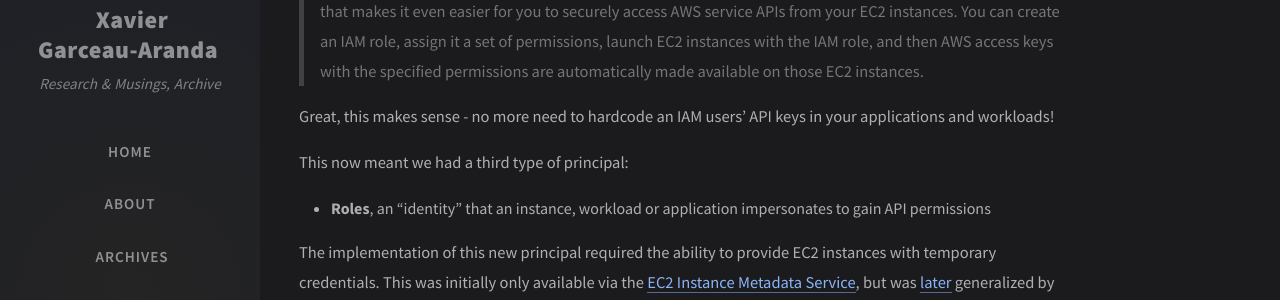
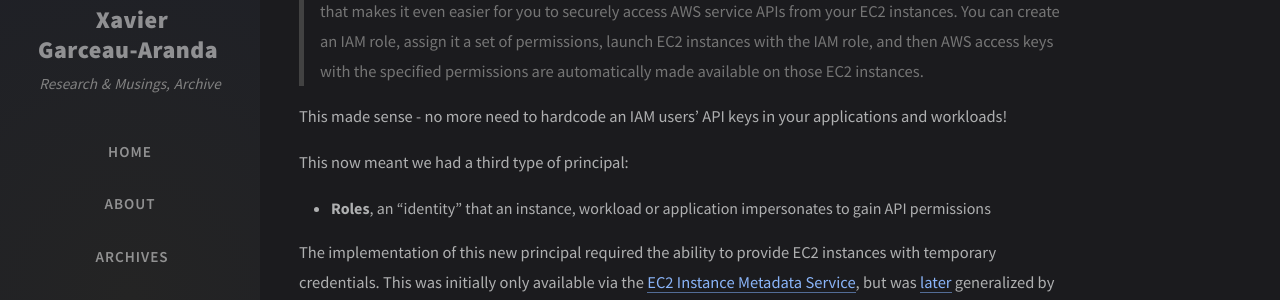
Before and after one commit to x4v13r64/infosec.rodeo, a Jekyll site: the page built from _posts/2022-11-11-aws-iam-blog-post.md, in a window 1280 px wide and 900 px high, scrolled down 994 px. Shown: the part 154-454 px from the top of the window. Built offline with Jekyll 4.4.1, drawn with Linux system fonts in a browser that asks for light colours; nearby versions of some CDN libraries; comment, search, counter and statistics services are not loaded.

Commit message:
Minor change

```diff
--- a/_posts/2022-11-11-aws-iam-blog-post.md
+++ b/_posts/2022-11-11-aws-iam-blog-post.md
@@ -36,7 +36,7 @@ A few years later, the "**roles** for EC2 instances" feature was [released](http
 
 >Today we are introducing AWS Identity and Access management (IAM) roles for EC2 instances, a new feature that makes it even easier for you to securely access AWS service APIs from your EC2 instances. You can create an IAM role, assign it a set of permissions, launch EC2 instances with the IAM role, and then AWS access keys with the specified permissions are automatically made available on those EC2 instances.
 
-Great, this makes sense - no more need to hardcode an IAM users' API keys in your applications and workloads!
+This made sense - no more need to hardcode an IAM users' API keys in your applications and workloads!
 
 This now meant we had a third type of principal:
 * **Roles**, an "identity" that an instance, workload or application impersonates to gain API permissions
```
